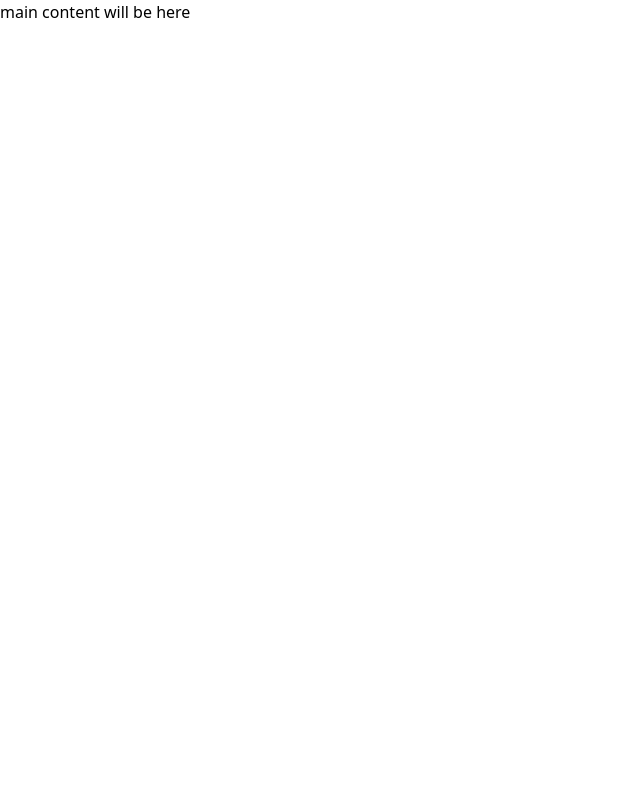
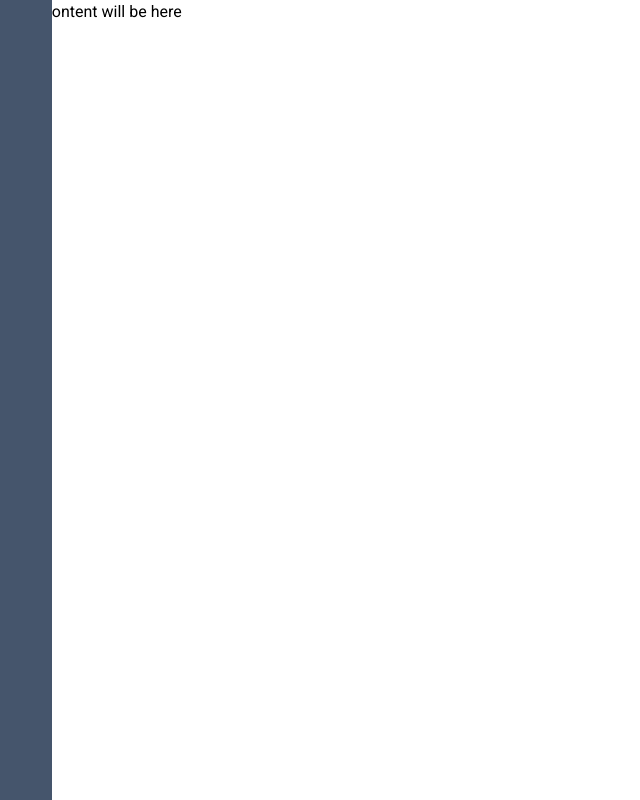
Before and after one commit to Desmond-netw/hireMePortfolio, a Next.js app in the folder v2/: page / in a window 1280 px wide. Shown: the whole page, without its empty margins (0-640 px from the left). Built offline with nearby package versions, Linux system fonts and the light colour scheme.

Commit message:
updated layout

```diff
--- a/v2/src/app/layout.tsx
+++ b/v2/src/app/layout.tsx
@@ -1,9 +1,9 @@
 import type { Metadata } from "next";
-import { Geist, Geist_Mono } from "next/font/google";
+import { Roboto, Geist_Mono } from "next/font/google";
 import "./globals.css";
 
-const geistSans = Geist({
-  variable: "--font-geist-sans",
+const roboto = Roboto({
+  weight: ["100","300","400","500","700"],
   subsets: ["latin"],
 });
 
@@ -25,9 +25,18 @@ export default function RootLayout({
   return (
     <html lang="en">
       <body
-        className={`${geistSans.variable} ${geistMono.variable} antialiased`}
+        className={`${roboto.className} flex flex-row gap-2 antialiased`}
       >
-        {children}
+        {/* default setup */}
+        {/* ------- left-side-mini-menu--- */}
+        <div className="w-13 bg-slate-600 h-[100vh] fixed px-1 py-20">
+
+        </div>
+
+        {/* ---MAIN BODY--------- */}
+        <div className="px-1">
+           {children}
+        </div>
       </body>
     </html>
   );
```
